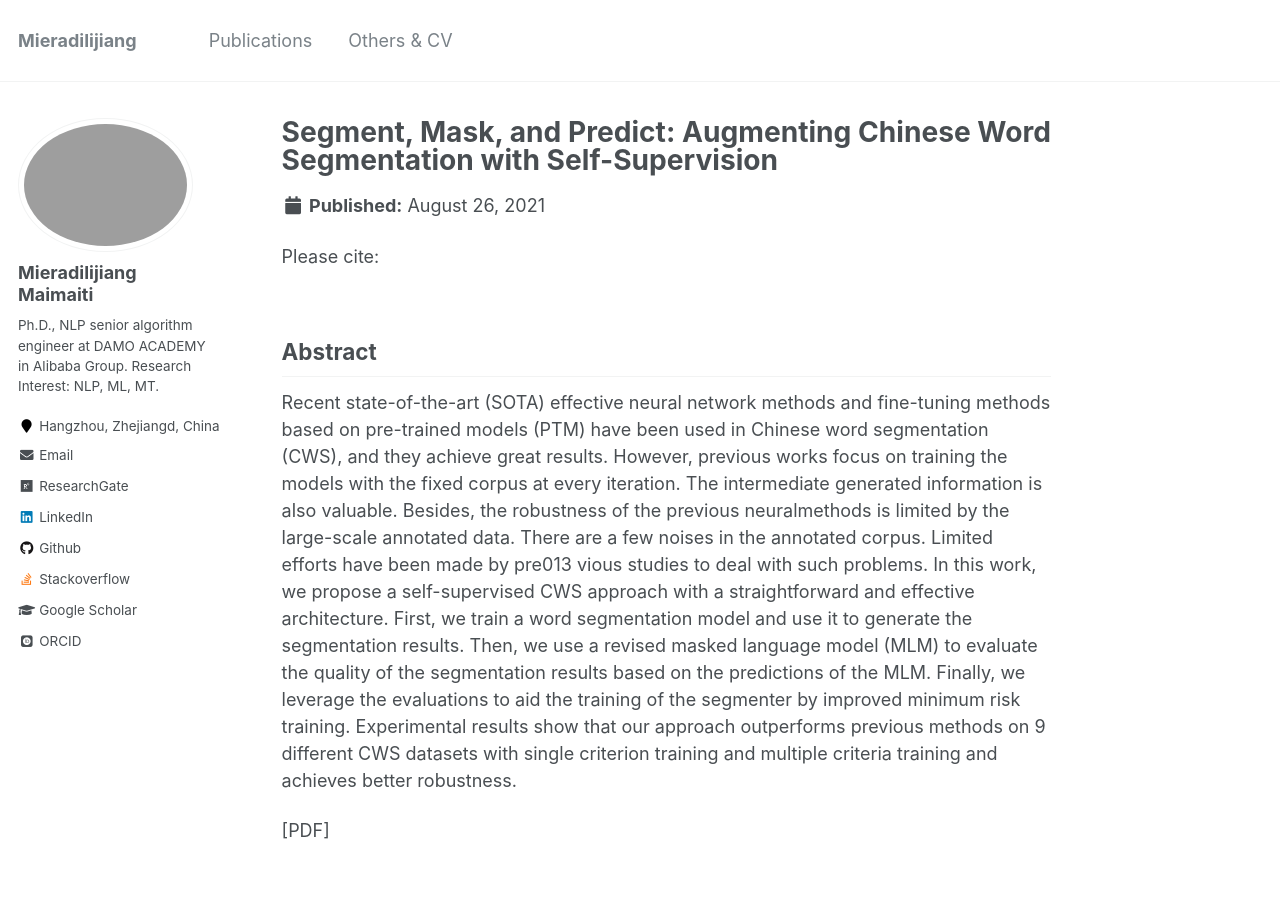
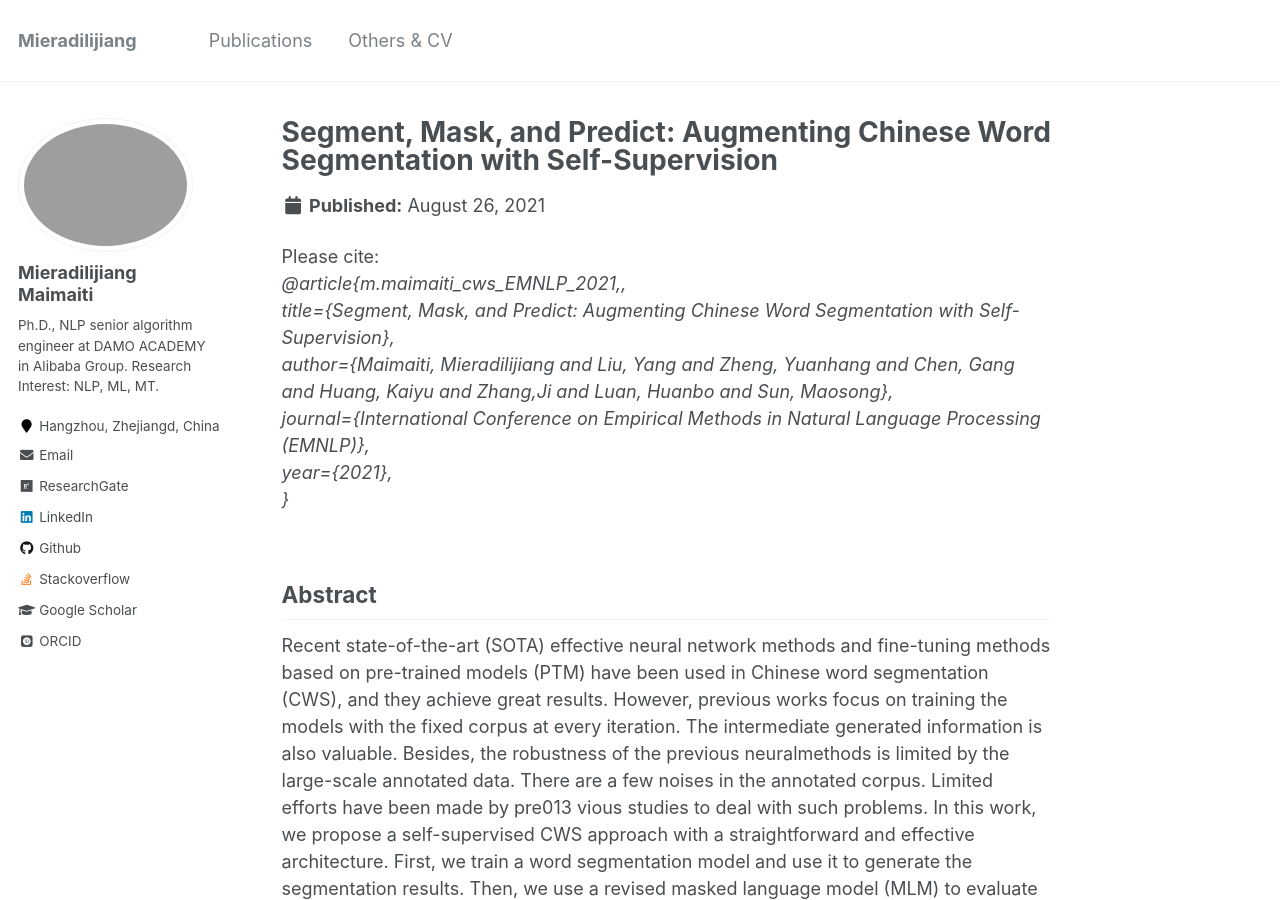
Before and after one commit to miradel51/miradel51.github.io, a Jekyll site: the page built from _publications/2021_emnlp_cws_nmt.md, in a window 1280 px wide and 900 px high. Built offline with Jekyll 4.4.1, drawn with Linux system fonts in a browser that asks for light colours; some web fonts are replaced.

Commit message:
update 2021_emnlp_cws_nmt.md

```diff
--- a/_publications/2021_emnlp_cws_nmt.md
+++ b/_publications/2021_emnlp_cws_nmt.md
@@ -8,7 +8,13 @@ author: <b>Mieradilijiang Maimaiti</b>, Yang Liu*, Yuanhang Zheng, Gang Chen, Ka
 conference: In International Conference on Empirical Methods in Natural Language Processing <b>(EMNLP, 2021)</b> (*=corresponding author)
 venue: ''
 paperurl: 'https://2021.emnlp.org/'
-citation: ''
+citation: '<br>
+@article{m.maimaiti_cws_EMNLP_2021,,<br>
+  title={Segment, Mask, and Predict: Augmenting Chinese Word Segmentation with Self-Supervision},<br>
+  author={Maimaiti, Mieradilijiang and Liu, Yang and Zheng, Yuanhang and Chen, Gang and Huang, Kaiyu and Zhang,Ji and Luan, Huanbo and Sun, Maosong},<br>
+  journal={International Conference on Empirical Methods in Natural Language Processing (EMNLP)},<br>
+  year={2021},<br>
+}'
 
 ---
 <h2><strong>Abstract</strong></h2>
```
